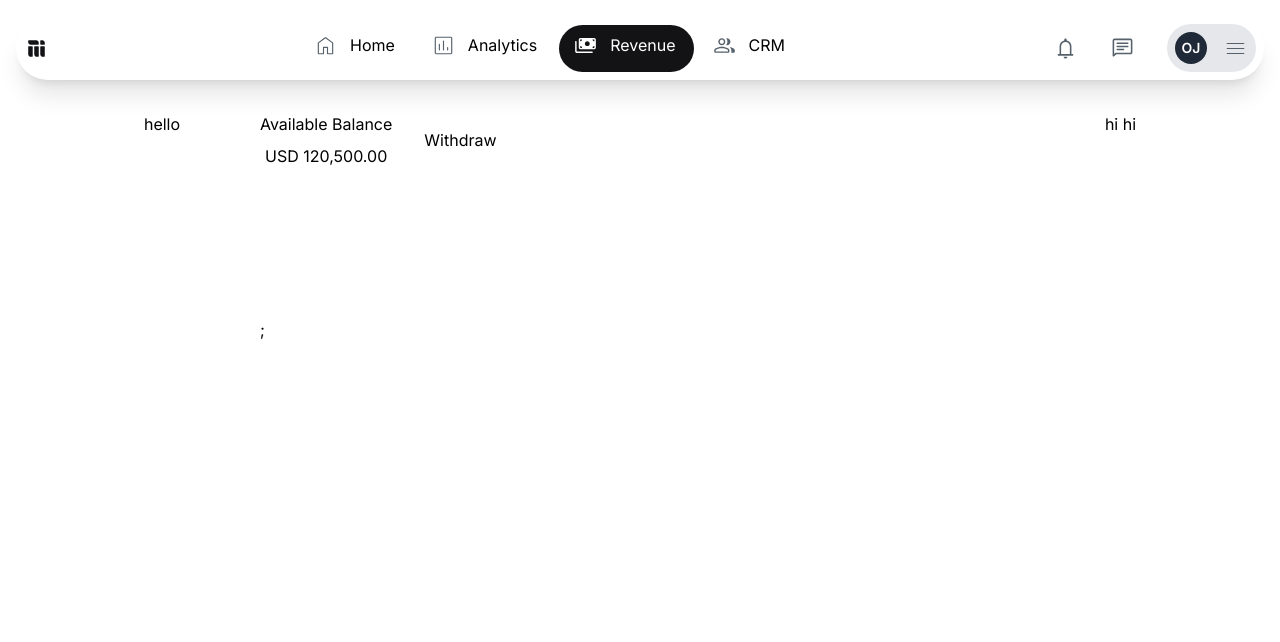
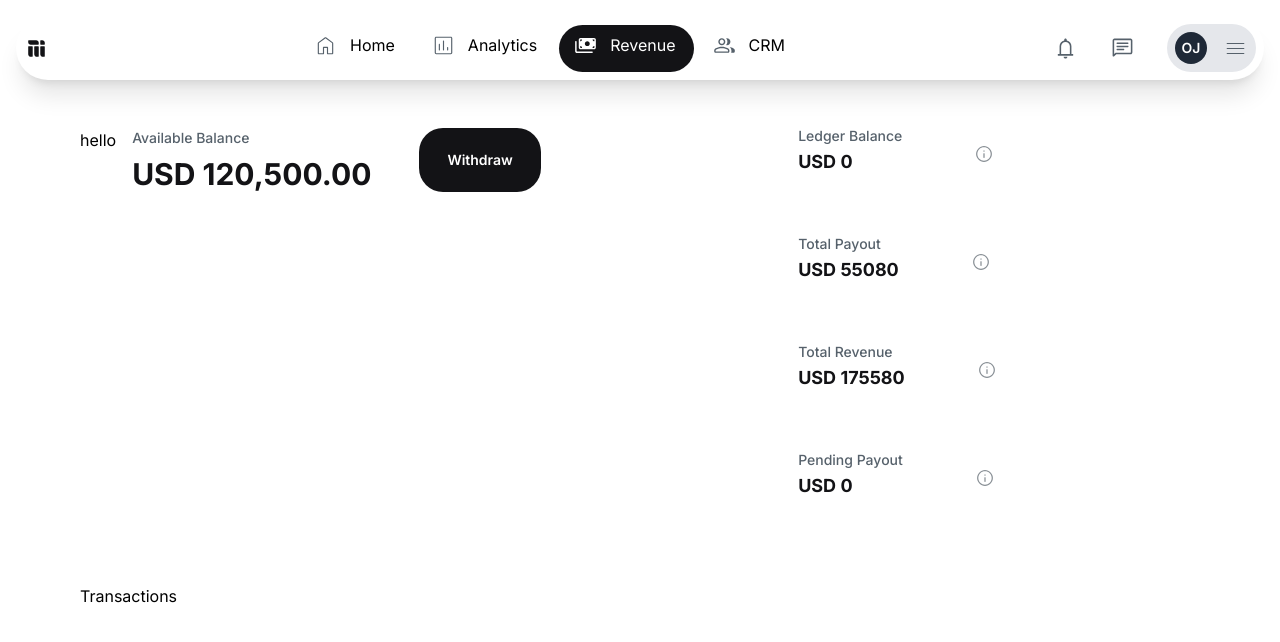
Before and after one commit to NazaAdimoha/mainstack-test-chinaza, a Next.js app: page / in a window 1280 px wide. Shown: the top 642 px of the page. Built offline with nearby package versions, Linux system fonts and the light colour scheme; no server answers.

Commit message:
hero fixes

```diff
--- a/app/components/Chart.jsx
+++ b/app/components/Chart.jsx
@@ -100,22 +100,23 @@ const LineChart = () => {
 
   return (
     <section >
-      <div className="flex justify-start items-center gap-8">
-        <div className="flex flex-col items-center justify-center gap-2">
-          <p>Available Balance</p>
-          <p>USD 120,500.00</p>
+      <div className="flex justify-start items-center gap-6 lg:gap-12 mb-7">
+        <div className="flex flex-col items-start justify-center gap-2">
+          <p className="text-start text-[#56616B] text-sm font-medium">Available Balance</p>
+          <p className="text-start text-[#131316] text-3xl not-italic font-bold">USD 120,500.00</p>
         </div>
-        <button>Withdraw</button>
+        <button className="flex justify-center items-center py-3.5 px-7 text-sm not-italic font-semibold leading-4 gap-2 self-stretch rounded-3xl bg-[#131316] text-white">Withdraw</button>
       </div>
       <div
         style={{
-          width: "765px",
+          width: "650px",
           height: "auto",
-          margin: "0 auto",
+          marginTop: "4rem",
+          margin: "auto",
         }}
-        className="md:max-w-2xl md:max-h-58  lg:max-w-3xl lg:max-h-64"
+        className="max-w-md md:max-w-lg md:max-h-58  lg:max-w-2xl xl:max-w-5xl 2xl:max-w-8xl lg:max-h-64"
       >
-        <canvas ref={chartRef} />;
+        <canvas ref={chartRef} />
       </div>
     </section>
   );
--- a/app/components/hero/Balance.tsx
+++ b/app/components/hero/Balance.tsx
@@ -1,11 +1,30 @@
+// Desc: This file contains the balance component
 
-import React from 'react'
+import { paymentData } from "@/data/paymentData"
+import Image from "next/image"
+import Info from "../../../public/info.svg"
 
 const Balance = () => {
   return (
-    <div>
-      hi hi
-    </div>
+    <div className="">
+
+            <div className="flex flex-col w-full items-start lg:gap-14">
+                {
+                   paymentData && paymentData?.map((item, index) => (
+                        <div key={index} className="">
+                            <div className="flex justify-between items-center lg:gap-16">
+                                <div className="rounded-md  mr-2 gap-4">
+                                    <p className="text-start text-[#56616B] text-sm font-medium leading-4">{item.paymentTitle}</p>
+                                    <p className="text-start text-[#131316] text-lg font-bold leading-9">USD {item.amount}</p>
+                                </div>
+                                <Image className="flex items-center" src={Info} alt="Info Icon" width={20} height={20} />
+                            </div>
+                        </div>
+                    ))
+
+                }
+            </div>
+        </div>
   )
 }
 
--- a/app/components/hero/HeroLayout.tsx
+++ b/app/components/hero/HeroLayout.tsx
@@ -3,7 +3,7 @@ import Balance from "./Balance";
 
 export const HeroLayout = () => {
   return (
-    <section className="pt-4 md:pt-8 sm:px-10 md:px-16 md:flex flex-col md:flex-row md:justify-evenly md:gap-2 lg:gap-4">
+    <section className="pt-8 md:pt-12 px-6 md:px-10 lg:px-16 md:flex flex-col md:flex-row md:gap-2 lg:gap-4">
       <div>hello</div>
       <div>
         <LineChart />
@@ -13,5 +13,5 @@ export const HeroLayout = () => {
         <Balance />
       </div>
     </section>
-  );
+  )
 };
--- /dev/null
+++ b/app/components/transactions/Transactions.tsx
@@ -0,0 +1,11 @@
+import React from 'react'
+
+const Transactions = () => {
+  return (
+    <section className='mt-20 px-6 md:px-10 lg:px-16'>
+      Transactions
+    </section>
+  )
+}
+
+export default Transactions
--- a/app/page.tsx
+++ b/app/page.tsx
@@ -1,11 +1,13 @@
 import Image from 'next/image'
 import Navbar from './components/Navbar'
 import { HeroLayout } from './components/hero/HeroLayout'
+import Transactions from './components/transactions/Transactions'
 
 export default function Home() {
   return (
     <main className="h-screen">
       <HeroLayout />
+      <Transactions />
     </main>
   )
 }
--- /dev/null
+++ b/data/paymentData.ts
@@ -0,0 +1,29 @@
+import Info from "../public/info.svg";
+interface PaymentData {
+    paymentTitle: string,
+    amount: number,
+    img: any
+}
+
+export const paymentData: PaymentData[] = [
+    {
+        paymentTitle: "Ledger Balance",
+        amount: 0.00,
+        img: Info
+    },
+    {
+        paymentTitle: "Total Payout",
+        amount: 55080.00,
+        img: Info
+    },
+    {
+        paymentTitle: "Total Revenue",
+        amount: 175580.00,
+        img: Info
+    },
+    {
+        paymentTitle: "Pending Payout",
+        amount: 0.00,
+        img: Info
+    },
+]
```
Also changed, not shown: app/components/transactions/Export.tsx (added), app/components/transactions/Filter.tsx (added), public/info.svg (added).
